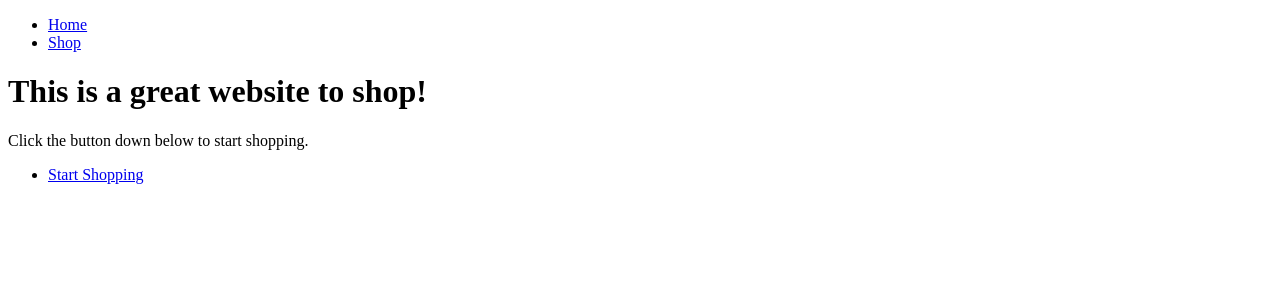
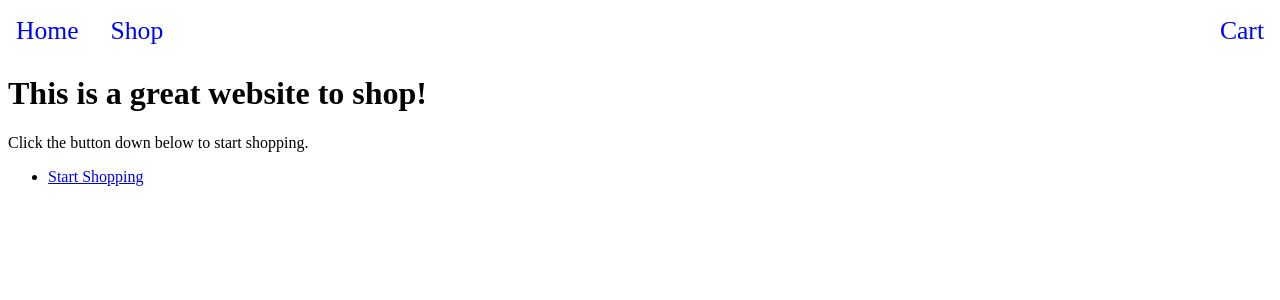
Before and after one commit to Susekh/odin-shopping-cart, a React (Vite) app: page / in a window 1280 px wide. Shown: the top 300 px of the page. Built offline with nearby package versions, Linux system fonts and the light colour scheme.

Commit message:
Added customHook for fetching products + rendering them on page

```diff
--- a/src/components/ShoppingPage.jsx
+++ b/src/components/ShoppingPage.jsx
@@ -1,9 +1,45 @@
 import '../styleSheets/Shop.css'
+import { useState } from 'react';
+import FetchProducts from '../customHooks/loadProducts';
+
 
 const Shop = () =>{
+    const [respose, setResponse] = useState(null);
+    FetchProducts('https://fakestoreapi.com/products?limit=50', setResponse)
+    console.log(respose)
+
+
     return(
         <>
-            <h1>Shop is working</h1>
+        <h1>Shop is working</h1>
+        <div className='item-listing'>
+            {respose? (
+                    <div className='shop-items-container'>
+                        {
+                            respose.map((item)=>{
+                                return (
+                                    <div className='shop-items' key={item.id}>
+                                        <div className='items-img-container'><img src={item.image}></img></div>
+                                        <div className='item-details'>
+                                            <strong>{item.title}<br></br></strong>
+                                            <p>rating: {item.rating.rate}</p>
+                                            <p>{item.description}</p>
+                                            <div >
+                                                <p className='item-price'>${item.price}</p>
+                                                <button>Add to Cart</button>
+                                            </div>
+
+                                        </div>
+                                    </div>
+                                )})
+                        }
+                    </div>
+                )
+            : (<h2>Loading...</h2>)}
+        </div>
+
+
+
         </>
     )
 }
--- a/src/components/navBar.jsx
+++ b/src/components/navBar.jsx
@@ -1,13 +1,18 @@
 import { Link } from "react-router-dom";
+import '../styleSheets/navBar.css'
 
 const NavBar = () => {
     return(
         <>
-            <nav>
-            <ul>
-                <li><Link to="/">Home</Link></li>
-                <li><Link to="shop">Shop</Link></li>
-            </ul>
+            <nav className="navBar">
+                <ul className="navBar-l-cont navBar-cont">
+                    <li><Link to="/">Home</Link></li>
+                    <li><Link to="shop">Shop</Link></li>
+                </ul>
+                <ul className="navBar-r-cont navBar-cont ">
+                    <li><div>Cart</div></li>
+
+                </ul>
             </nav>
         </>
     )
--- /dev/null
+++ b/src/customHooks/loadProducts.jsx
@@ -0,0 +1,23 @@
+import { useEffect } from "react";
+
+
+function FetchProducts(url, setResponse){
+
+
+  useEffect(() => {
+    const fetchData = async () => {
+      try {
+        const result = await fetch(url);
+        const data = await result.json();
+        setResponse(data);
+      } catch (error) {
+        console.log('Error fetching data:', error);
+      }
+    };
+
+    fetchData();
+  }, [url, setResponse]);
+
+}
+
+export default FetchProducts;
--- a/src/styleSheets/Shop.css
+++ b/src/styleSheets/Shop.css
@@ -0,0 +1,53 @@
+.item-listing{
+    display: flex;
+    justify-content: center;
+    padding: 0.5rem;
+}
+
+
+.shop-items-container{
+    display: flex;
+    padding: 0;
+    gap: 4rem;
+    flex-wrap: wrap;
+
+}
+
+.shop-items{
+    width: 19rem;
+    height: auto;
+    padding: 0.5rem;
+    border: 2px solid black;
+
+}
+
+.items-img-container{
+    height: 60%;
+   overflow: hidden;
+   padding: 1rem;
+   overflow: hidden;
+}
+
+.items-img-container > img{
+
+    width:100%;
+    height:100%;
+    object-fit: contain;
+}
+
+
+.item-details{
+    display: flex;
+    flex-direction: column;
+    gap: -1rem;
+}
+
+.item-price{
+    color: #B12704;
+}
+
+.item-details > p {
+    white-space: nowrap;
+    overflow: hidden;
+    text-overflow: ellipsis;
+}
--- /dev/null
+++ b/src/styleSheets/navBar.css
@@ -0,0 +1,38 @@
+.navBar{
+    display: flex;
+    justify-content: space-between;
+}
+
+.navBar > ul{
+    list-style-type: none;
+    margin: 0;
+    padding: 0px;
+    overflow: hidden;
+    display: flex;
+    gap: 1rem;
+}
+
+.navBar-l-cont > li > a{
+
+    display: block;
+    color: blue;
+   font-size:1.6rem;
+    text-align: center;
+    padding: 0.5rem;
+    text-decoration: none;
+}
+
+
+.navBar-cont > li:hover{
+    cursor: pointer;
+    background-color: rgba(128, 128, 128, 0.455);
+}
+
+.navBar-r-cont > li > div {
+    display: block;
+    color: blue;
+   font-size:1.6rem;
+    text-align: center;
+    padding: 0.5rem;
+    text-decoration: none;
+}
```
